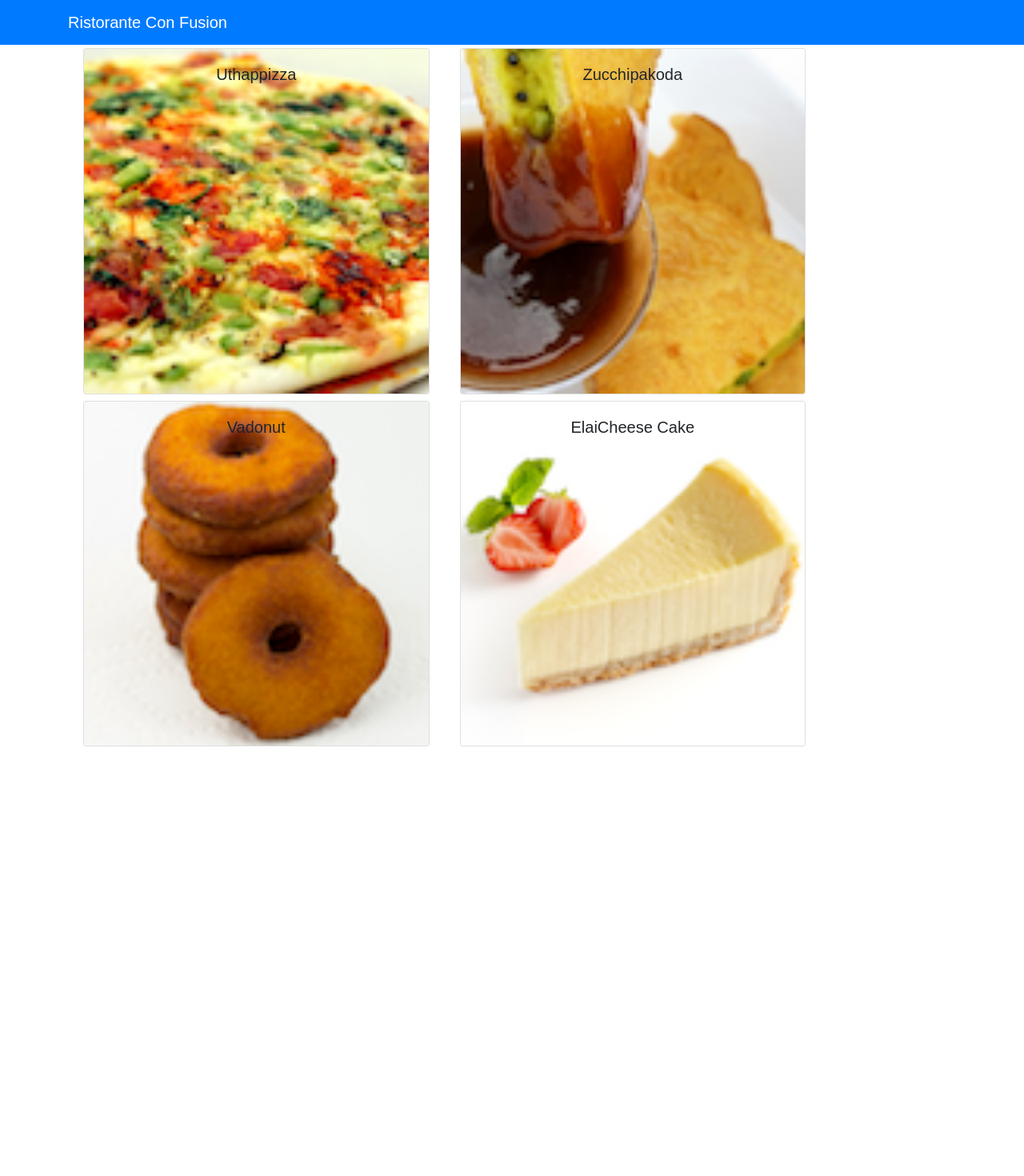
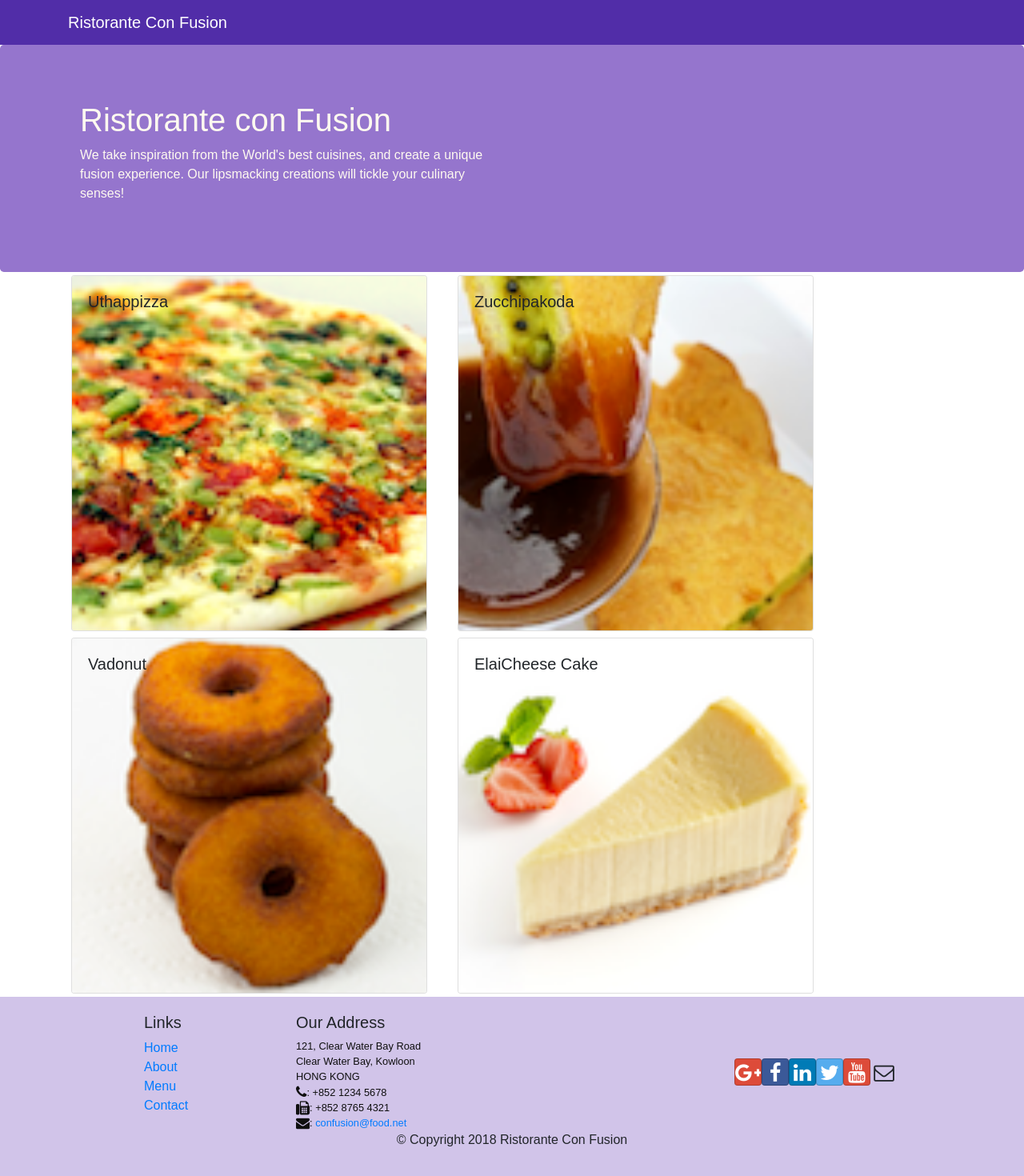
Before and after one commit to bennyrock20/reactApp, a React (Create React App) app in the folder confusion/: page / in a window 1280 px wide. Shown: the top 1470 px of the page at 80% size. Before the commit the page ends 937 px from the top, so only its background shows below. Built offline with nearby package versions, Linux system fonts and the light colour scheme.

Commit message:
Header and Footer

```diff
--- a/confusion/package.json
+++ b/confusion/package.json
@@ -4,6 +4,8 @@
   "private": true,
   "dependencies": {
     "boostrap": "^2.0.0",
+    "bootstrap-social": "^5.1.1",
+    "font-awesome": "^4.7.0",
     "moment": "^2.22.2",
     "react": "^16.4.2",
     "react-dom": "^16.4.2",
--- a/confusion/src/App.css
+++ b/confusion/src/App.css
@@ -1,28 +1,33 @@
-.App {
-  text-align: center;
+.row-header{
+  margin:0px auto;
+  padding:0px auto;
 }
 
-.App-logo {
-  animation: App-logo-spin infinite 20s linear;
-  height: 80px;
+.row-content {
+  margin:0px auto;
+  padding: 50px 0px 50px 0px;
+  border-bottom: 1px ridge;
+  min-height:400px;
 }
 
-.App-header {
-  background-color: #222;
-  height: 150px;
-  padding: 20px;
-  color: white;
+.footer{
+  background-color: #D1C4E9;
+  margin:0px auto;
+  padding: 20px 0px 20px 0px;
+}
+.jumbotron {
+  padding:70px 30px 70px 30px;
+  margin:0px auto;
+  background: #9575CD ;
+  color:floralwhite;
 }
 
-.App-title {
-  font-size: 1.5em;
+address{
+  font-size:80%;
+  margin:0px;
+  color:#0f0f0f;
 }
 
-.App-intro {
-  font-size: large;
+.navbar-dark {
+  background-color: #512DA8;
 }
-
-@keyframes App-logo-spin {
-  from { transform: rotate(0deg); }
-  to { transform: rotate(360deg); }
-}
--- /dev/null
+++ b/confusion/src/components/FooterComponent.js
@@ -0,0 +1,50 @@
+import React from 'react';
+
+function Footer(props) {
+    return(
+    <div className="footer">
+        <div className="container">
+            <div className="row justify-content-center">
+                <div className="col-4 offset-1 col-sm-2">
+                    <h5>Links</h5>
+                    <ul className="list-unstyled">
+                        <li><a href="#">Home</a></li>
+                        <li><a href="#">About</a></li>
+                        <li><a href="#">Menu</a></li>
+                        <li><a href="contactus.html">Contact</a></li>
+                    </ul>
+                </div>
+                <div className="col-7 col-sm-5">
+                    <h5>Our Address</h5>
+                    <address>
+		              121, Clear Water Bay Road<br />
+		              Clear Water Bay, Kowloon<br />
+		              HONG KONG<br />
+		              <i className="fa fa-phone fa-lg"></i>: +852 1234 5678<br />
+		              <i className="fa fa-fax fa-lg"></i>: +852 8765 4321<br />
+		              <i className="fa fa-envelope fa-lg"></i>: <a href="mailto:confusion@food.net">
+                         confusion@food.net</a>
+                    </address>
+                </div>
+                <div className="col-12 col-sm-4 align-self-center">
+                    <div className="text-center">
+                        <a className="btn btn-social-icon btn-google" href="http://google.com/+"><i className="fa fa-google-plus"></i></a>
+                        <a className="btn btn-social-icon btn-facebook" href="http://www.facebook.com/profile.php?id="><i className="fa fa-facebook"></i></a>
+                        <a className="btn btn-social-icon btn-linkedin" href="http://www.linkedin.com/in/"><i className="fa fa-linkedin"></i></a>
+                        <a className="btn btn-social-icon btn-twitter" href="http://twitter.com/"><i className="fa fa-twitter"></i></a>
+                        <a className="btn btn-social-icon btn-google" href="http://youtube.com/"><i className="fa fa-youtube"></i></a>
+                        <a className="btn btn-social-icon" href="mailto:"><i className="fa fa-envelope-o"></i></a>
+                    </div>
+                </div>
+            </div>
+            <div className="row justify-content-center">
+                <div className="col-auto text-center">
+                    <p>© Copyright 2018 Ristorante Con Fusion</p>
+                </div>
+            </div>
+        </div>
+    </div>
+    )
+}
+
+export default Footer;
--- /dev/null
+++ b/confusion/src/components/HeaderComponent.js
@@ -0,0 +1,28 @@
+import React, { Component } from 'react';
+import { Navbar, NavbarBrand, Jumbotron } from 'reactstrap';
+
+class Header extends Component {
+  render() {
+    return(
+    <React.Fragment>
+      <Navbar dark>
+        <div className="container">
+            <NavbarBrand href="/">Ristorante Con Fusion</NavbarBrand>
+        </div>
+      </Navbar>
+      <Jumbotron>
+           <div className="container">
+               <div className="row row-header">
+                   <div className="col-12 col-sm-6">
+                       <h1>Ristorante con Fusion</h1>
+                       <p>We take inspiration from the World's best cuisines, and create a unique fusion experience. Our lipsmacking creations will tickle your culinary senses!</p>
+                   </div>
+               </div>
+           </div>
+       </Jumbotron>
+    </React.Fragment>
+    );
+  }
+}
+
+export default Header;
--- a/confusion/src/components/MainComponent.js
+++ b/confusion/src/components/MainComponent.js
@@ -1,5 +1,7 @@
 import React, { Component } from 'react';
 import { Navbar, NavbarBrand } from 'reactstrap';
+import Header from './HeaderComponent';
+import Footer from './FooterComponent'
 import Menu from './MenuComponent';
 import DishDetail from './DishdetailComponent';
 import { DISHES } from '../shared/dishes';
@@ -25,19 +27,14 @@
   render() {
     return (
       <div>
-        <Navbar dark color="primary">
-          <div className="container">
-            <NavbarBrand href="/">Ristorante Con Fusion</NavbarBrand>
-          </div>
-        </Navbar>
-        <div className="container">
-            <Menu dishes={this.state.dishes}
+          <Header />
+          <Menu dishes={this.state.dishes}
                   onClick={(dishId) => this.onDishSelect(dishId)} />
-            <DishDetail
+          <DishDetail
                 dish={this.state.dishes.filter((dish) => dish.id === this.state.selectedDish)[0]}
                 onClick = {(param,param2)=> this.onClickDishDetails(param,param2) }
             />
-         </div>
+          <Footer />
       </div>
     );
   }
--- a/confusion/src/index.css
+++ b/confusion/src/index.css
@@ -3,3 +3,7 @@
   padding: 0;
   font-family: sans-serif;
 }
+
+nav.navbar.navbar-dark {
+  margin-bottom: 0px !important;
+}
--- a/confusion/src/index.js
+++ b/confusion/src/index.js
@@ -1,6 +1,8 @@
 import React from 'react';
 import ReactDOM from 'react-dom';
 import 'bootstrap/dist/css/bootstrap.min.css';
+import 'font-awesome/css/font-awesome.css';
+import 'bootstrap-social/bootstrap-social.css';
 import './index.css';
 import App from './App';
 import registerServiceWorker from './registerServiceWorker';
```
Also changed, not shown: 1 other file (tests, documents, lock files or other folders).
